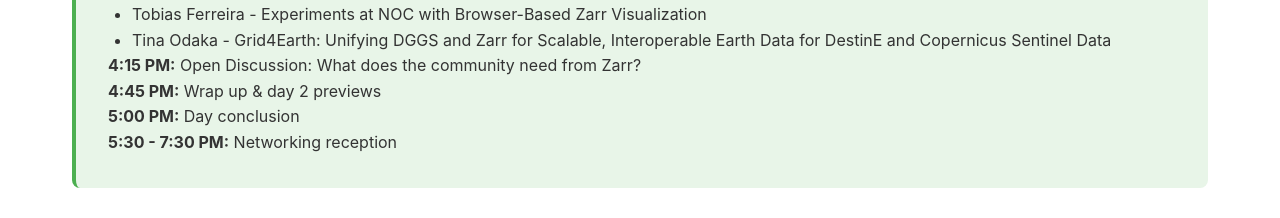
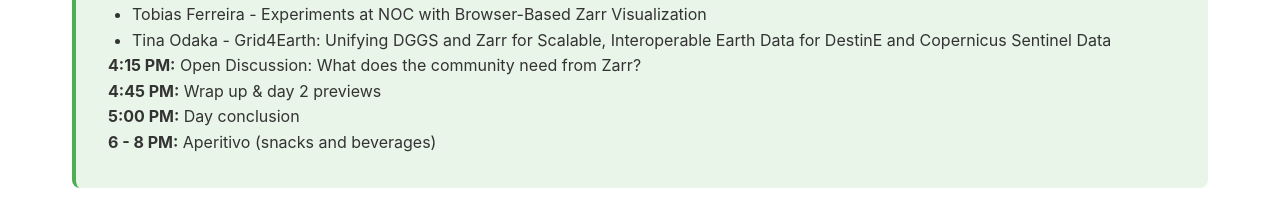
Before and after one commit to zarr-developers/zarr-summit-2025, a Next.js app: page /zarr-summit-2025/schedule in a window 1280 px wide. Shown: the part 1641-1859 px from the top of the page. Built offline with nearby package versions, Linux system fonts and the light colour scheme.

Commit message:
Fix timing for apertivo (#18)

```diff
--- a/app/schedule/page.tsx
+++ b/app/schedule/page.tsx
@@ -222,7 +222,7 @@ export default function Schedule() {
                 <strong>5:00 PM:</strong> Day conclusion
               </p>
               <p>
-                <strong>5:30 - 7:30 PM:</strong> Networking reception
+                <strong>6 - 8 PM:</strong> Aperitivo (snacks and beverages)
               </p>
             </div>
             <div className="card adopter-card" style={{ marginTop: "2rem" }}>
```
